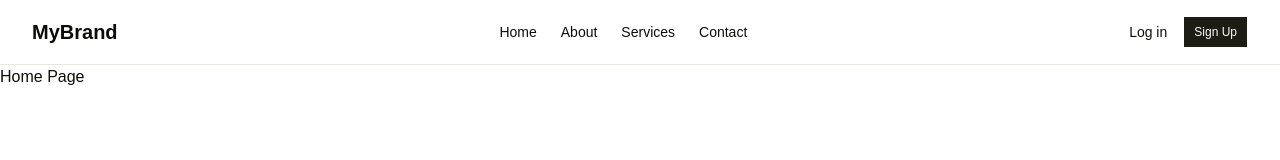
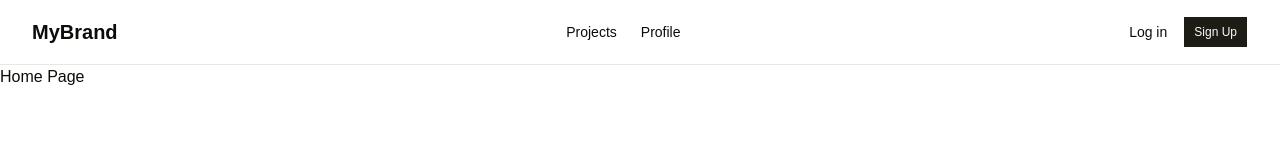
Before and after one commit to ValoraSheikh/Issue-Tracker-Frontend, a React (Vite) app: page / in a window 1280 px wide. Shown: the top 160 px of the page. Built offline with nearby package versions, Linux system fonts and the light colour scheme.

Commit message:
Update navbar links and remove unused asChild prop

```diff
--- a/components/Navbar.tsx
+++ b/components/Navbar.tsx
@@ -16,10 +16,8 @@ export default function Navbar() {
 
           {/* Navigation Links (Desktop) */}
           <nav className="hidden md:flex items-center space-x-6 text-sm font-medium">
-            <Link to="/" className="transition-colors hover:text-primary">Home</Link>
-            <Link to="/about" className="transition-colors hover:text-primary">About</Link>
-            <Link to="/services" className="transition-colors hover:text-primary">Services</Link>
-            <Link to="/contact" className="transition-colors hover:text-primary">Contact</Link>
+            <Link to="/projects" className="transition-colors hover:text-primary">Projects</Link>
+            <Link to="/profile" className="transition-colors hover:text-primary">Profile</Link>
           </nav>
 
           {/* Action Button */}
@@ -27,7 +25,7 @@ export default function Navbar() {
             <Link to="/login" className="text-sm font-medium hover:text-primary">
               Log in
             </Link>
-            <Button asChild>
+            <Button>
               <Link to="/signup">Sign Up</Link>
             </Button>
           </div>
```
